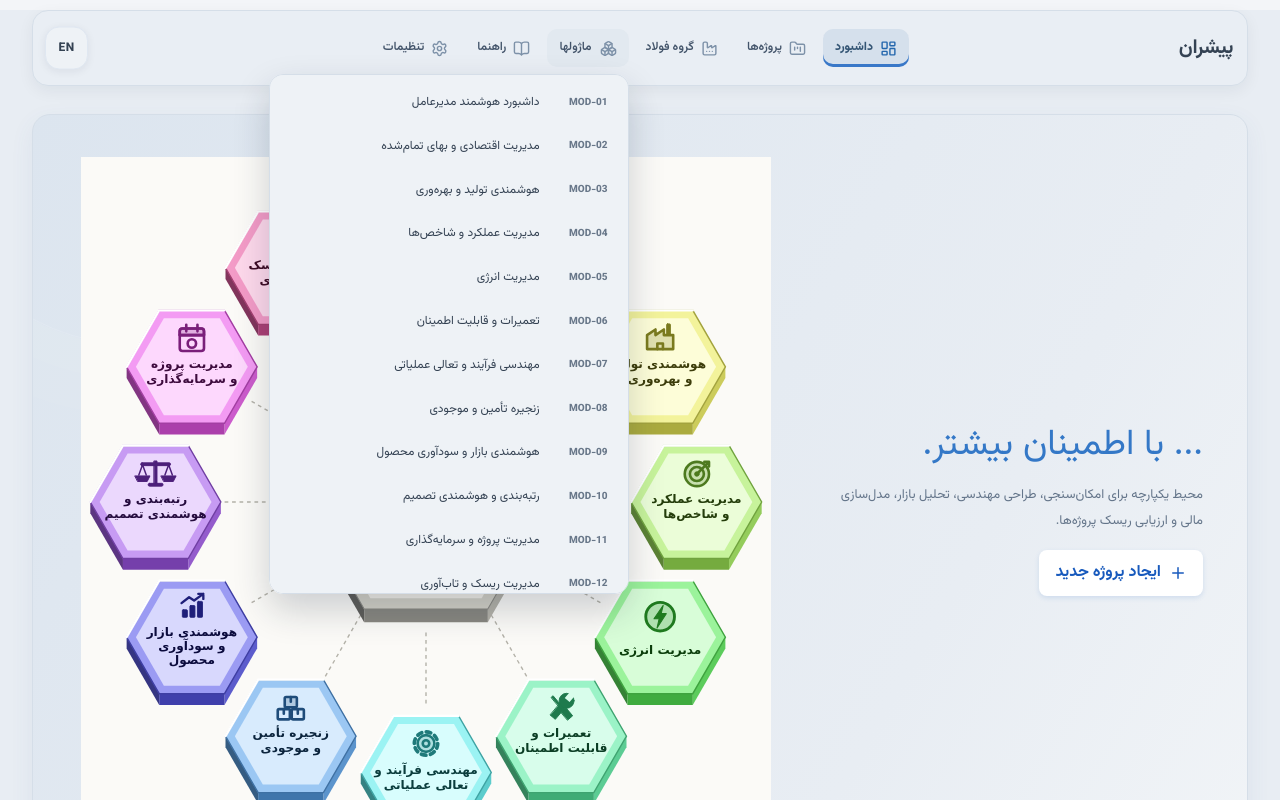
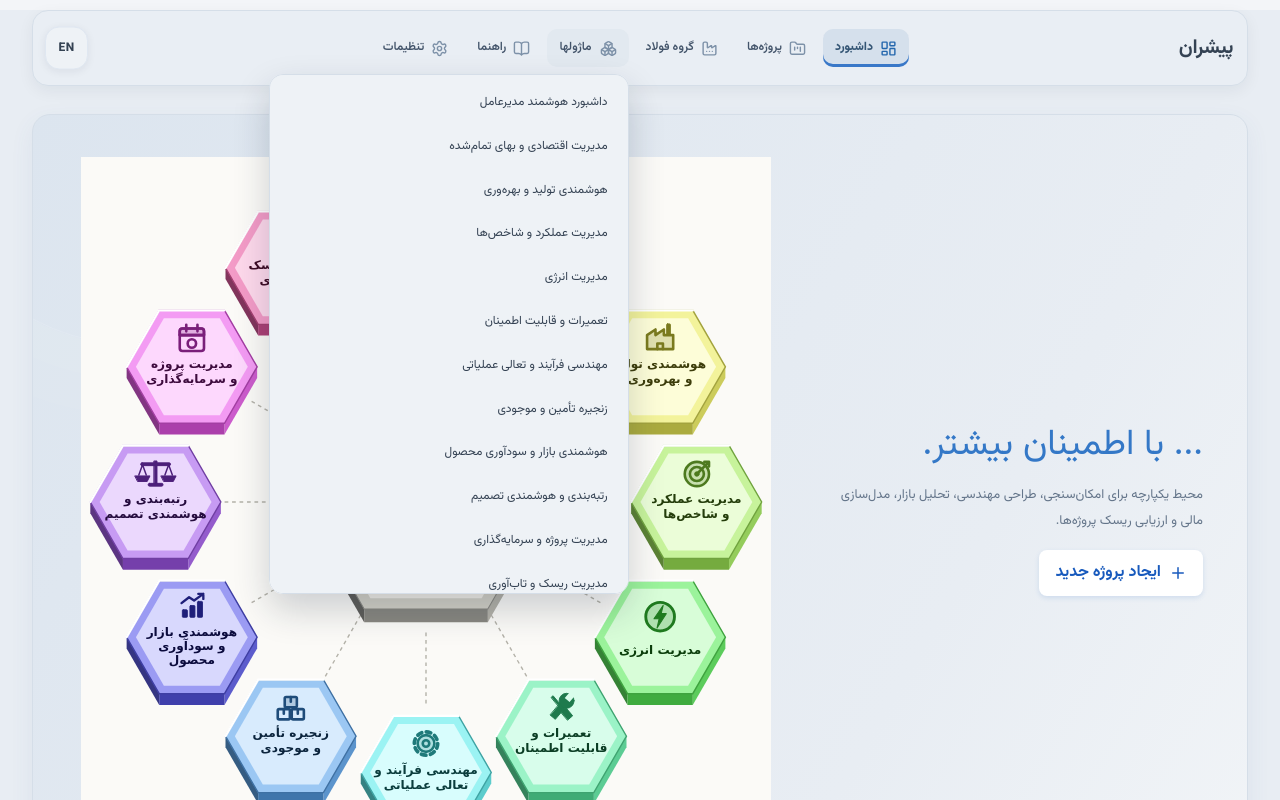
Before and after one commit to nrazaniemail-ship-it/pishran, a React (Vite) app in the folder frontend/: page / in a window 1280 px wide. Both pictures are taken after a click on the heading "ماژولها". Shown: the top 800 px of the page. Built offline with nearby package versions, Linux system fonts and the light colour scheme.

Commit message:
Remove module codes from modules dropdown labels

```diff
--- a/frontend/src/App.tsx
+++ b/frontend/src/App.tsx
@@ -204,7 +204,7 @@ export default function App() {
         <details className="nav-dropdown" open={moduleDropdownOpen}>
           <summary className={page === 'module' ? 'nav-item active' : 'nav-item'} onClick={event => { event.preventDefault(); setModuleDropdownOpen(current => !current) }}><Boxes size={17}/> {isEn ? 'Modules' : 'ماژولها'}</summary>
           <div className="nav-dropdown-menu">
-            {modules.map(item => <button type="button" key={item.id} className={page === 'module' && activeModuleId === item.id ? 'dropdown-module active' : 'dropdown-module'} onClick={() => openModule(item.id)}><span>{item.id}</span>{isEn ? item.enTitle : item.title}</button>)}
+            {modules.map(item => <button type="button" key={item.id} className={page === 'module' && activeModuleId === item.id ? 'dropdown-module active' : 'dropdown-module'} onClick={() => openModule(item.id)}>{isEn ? item.enTitle : item.title}</button>)}
           </div>
         </details>
         <button className={page === 'guide' ? 'nav-item active' : 'nav-item'} onClick={() => navigateTo('guide')}><BookOpen size={17}/> {isEn ? "Guide" : "راهنما"}</button>
```
